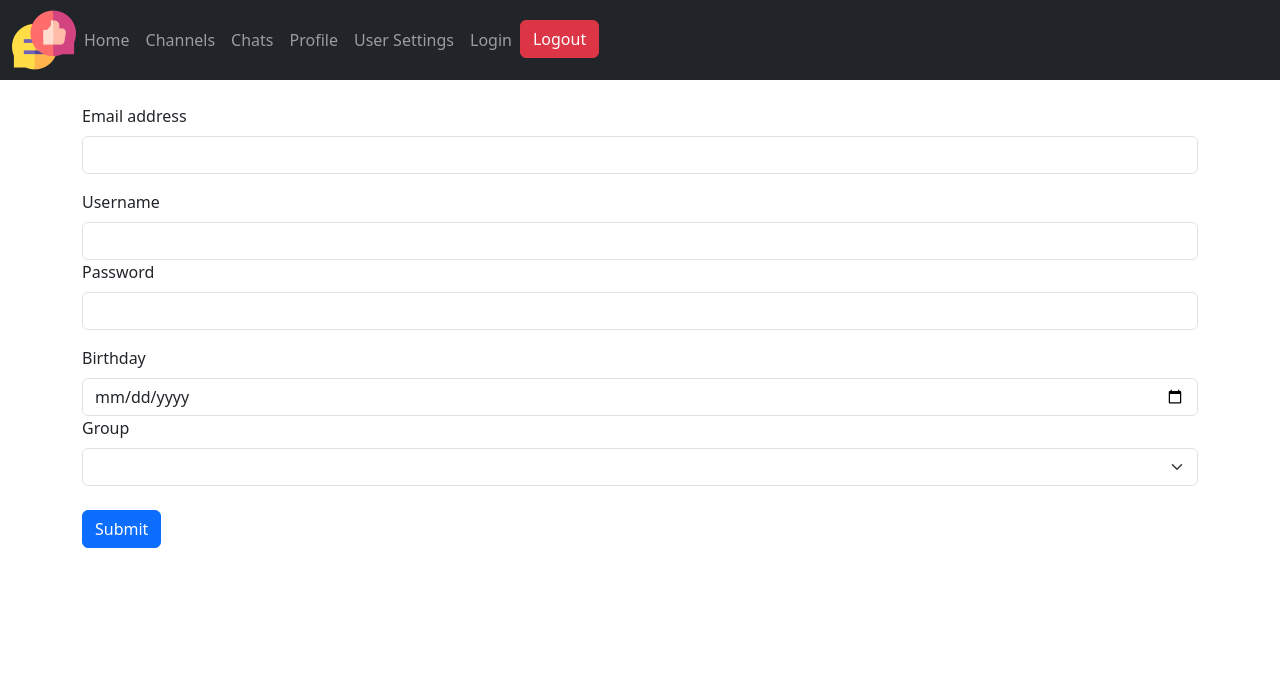
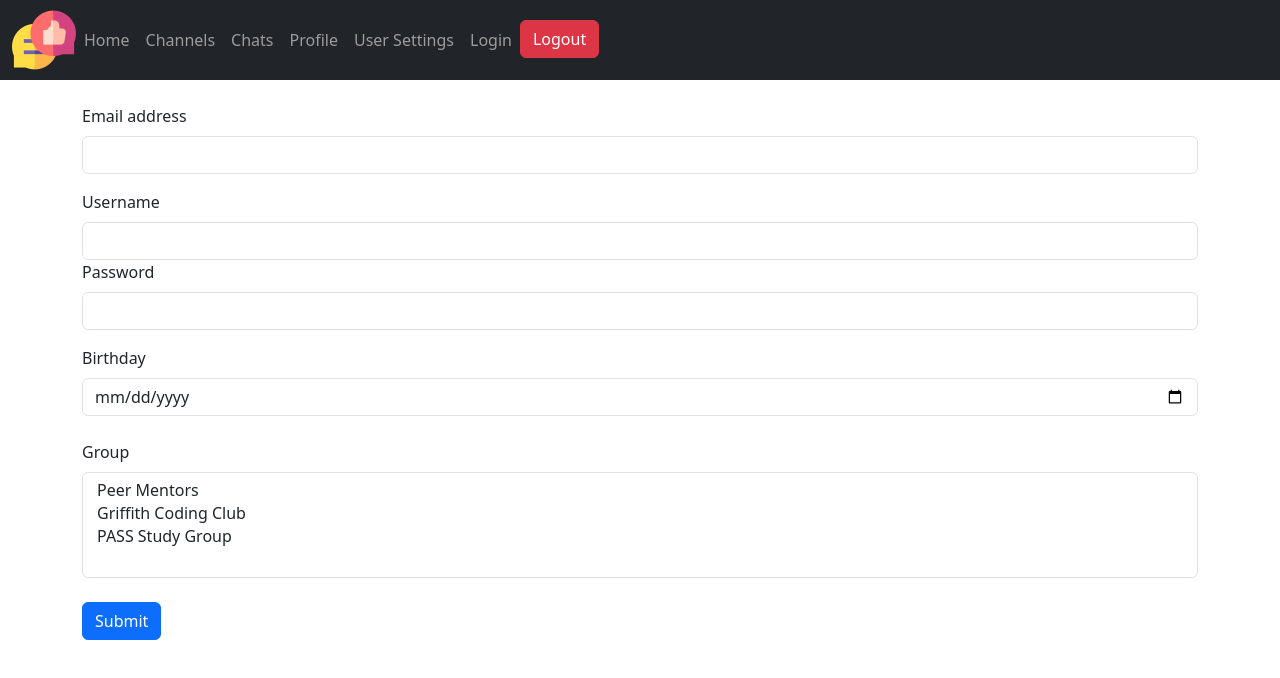
Before and after one commit to Malysus28/SF-Assignment, an Angular app in the folder chat-client/: page /create-user in a window 1280 px wide. Shown: the top 678 px of the page. Built offline with nearby package versions, Linux system fonts and the light colour scheme.

Commit message:
error fixed for group selection of create-user

```diff
--- a/chat-client/src/app/components/create-user/create-user.html
+++ b/chat-client/src/app/components/create-user/create-user.html
@@ -40,6 +40,7 @@
     [(ngModel)]="arr2.birthdate"
     name="birthday"
   />
+  <br />
 
   <!-- group drop down menu -->
   <label for="group" class="form-label">Group</label>
@@ -48,12 +49,9 @@
     id="group"
     [(ngModel)]="arr2.groupNames"
     name="groupNames"
+    multiple
   >
-    <option selected>Select group</option>
-    <option value="1">Griffith Uni Events</option>
-    <option value="2">Peer Mentor Group</option>
-    <option value="3">Griffith Mates</option>
-    <option value="4">ICT Club group</option>
+    <option *ngFor="let g of groupNameOptions" [ngValue]="g">{{ g }}</option>
   </select>
 
   <!-- submit button   -->
--- a/chat-client/src/app/components/create-user/create-user.ts
+++ b/chat-client/src/app/components/create-user/create-user.ts
@@ -6,7 +6,7 @@ import { Router } from '@angular/router';
 
 @Component({
   selector: 'app-create-user',
-  imports: [CommonModule, FormsModule, RouterLink],
+  imports: [CommonModule, FormsModule],
   templateUrl: './create-user.html',
   styleUrl: './create-user.css',
 })
@@ -23,21 +23,12 @@ export class CreateUser {
     birthdate: '',
     email: '',
     password: '',
-    roles: ['User'] as string[],
-    groupNames: [] as string[],
+    roles: ['User'],
+    groupNames: [],
   };
 
   constructor(private router: Router) {}
 
-  toggleRole(role: string, on: boolean) {
-    if (on && !this.arr2.roles.includes(role)) this.arr2.roles.push(role);
-    if (!on) this.arr2.roles = this.arr2.roles.filter((r) => r !== role);
-    // always keep 'User'
-    if (!this.arr2.roles.includes('User')) this.arr2.roles.push('User');
-  }
-
-  // build the same shape your profile expects:
-  // - it looks for groupNames first, then groups
   create() {
     const newUser = {
       id: 'u-' + Math.random().toString(36).slice(2, 8),
@@ -62,7 +53,8 @@ export class CreateUser {
       email: '',
       password: '',
       roles: ['User'],
-      groupNames: [],
+      // groupNames: [],
+      groupNames: [...this.arr2.groupNames],
     };
   }
 }
```
